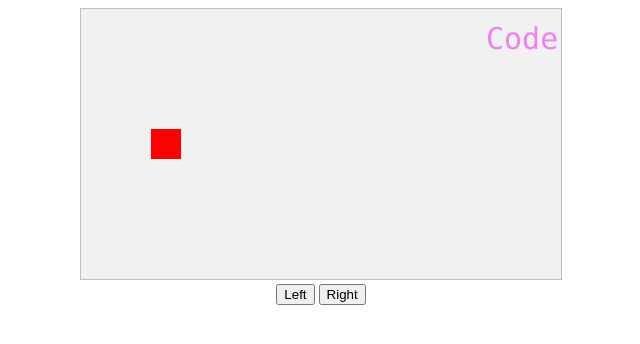
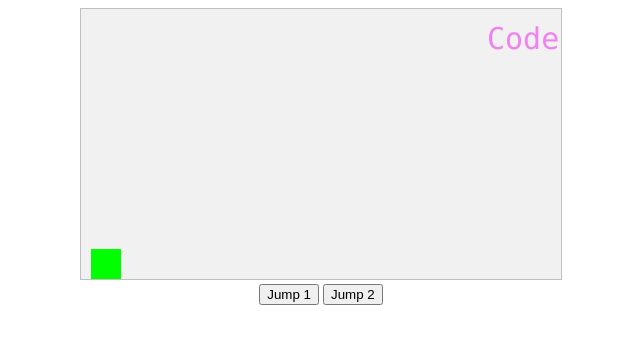
Before and after one commit to tratchapong/w3s_flappy_game, a plain HTML site: page src/index.html in a window 1280 px wide. Shown: the whole page, without its empty margins (319-959 px from the left). Drawn offline with Linux system fonts and the light colour scheme.

Commit message:
control actor walk & jump

```diff
--- a/src/index.html
+++ b/src/index.html
@@ -9,8 +9,9 @@
 <body onload="startGame()">
   <div class="control">
 
-    <button>Left</button>
-    <button>Right</button>
+    <button onmousedown="jump(-0.2)" onmouseup="jump(0.05)">Jump 1</button>
+    <button onclick="jump(-4)">Jump 2</button>
+    <!-- <button>Right</button> -->
   </div>
   <script src="./main.js"></script>
 </body>
--- a/src/main.js
+++ b/src/main.js
@@ -10,11 +10,34 @@ class GameArea {
     this.canvas.height = 270
     this.context = this.canvas.getContext('2d')
     this.frameNo = 0
-    this.interval = setInterval(updateGameArea, 50)
+    this.interval = setInterval(updateGameArea, 20)
   }
 
   start() {
     document.body.prepend(this.canvas)
+    document.addEventListener('keydown', (e)=>{
+      let rockbottom = myGameArea.canvas.height - actor.height
+      if( actor.y < rockbottom)
+        return;
+      if(e.key ===  ' ')
+        jump(-4)
+    } )
+    document.addEventListener('keydown', e=> {
+      if(e.key === '.')
+        actor.speedX = 4
+    })
+    document.addEventListener('keyup', e=> {
+      if(e.key === '.')
+        actor.speedX = 0
+    })
+    document.addEventListener('keydown', e=> {
+      if(e.key === ',')
+        actor.speedX = -4
+    })
+    document.addEventListener('keyup', e=> {
+      if(e.key === ',')
+        actor.speedX = 0
+    })
   }
 
   clear() {
@@ -52,6 +75,7 @@ class Component {
     this.gravitySpeed += this.gravity
     this.x += this.speedX
     this.y += this.speedY + this.gravitySpeed
+    this.gravity = 0.2
     this.hitBottom()
   }
 
@@ -66,7 +90,7 @@ class Component {
 
 let title = new Component("30px", "Consolas", "violet", 280, 40, "text")
 title.text = "Codecamp"
-let actor = new Component(30, 30, "red", 10, 120)
+let actor = new Component(30, 30, "lime", 10, 120)
 let direction = 1
 
 function startGame() {
@@ -80,16 +104,19 @@ function updateGameArea() {
   let ctx = myGameArea.context
   myGameArea.clear()
   if (title.x < -ctx.measureText(title.text).width ){
-    console.log(ctx.measureText(title.text).width)
     title.x = myGameArea.canvas.width
   }
-  title.x -= 5
+  title.x -= 2
   title.update()
-  actor.x +=10 * direction
-  if(actor.x > myGameArea.canvas.width - actor.width)
-    direction = -1
-  if(actor.x < 0 )
-    direction = 1
+  // actor.x +=4 * direction
+  // if(actor.x > myGameArea.canvas.width - actor.width)
+  //   direction = -1
+  // if(actor.x < 0 )
+  //   direction = 1
+  actor.newPos()
   actor.update()
+}
 
+function jump(n) {
+  actor.gravity = n
 }
```
